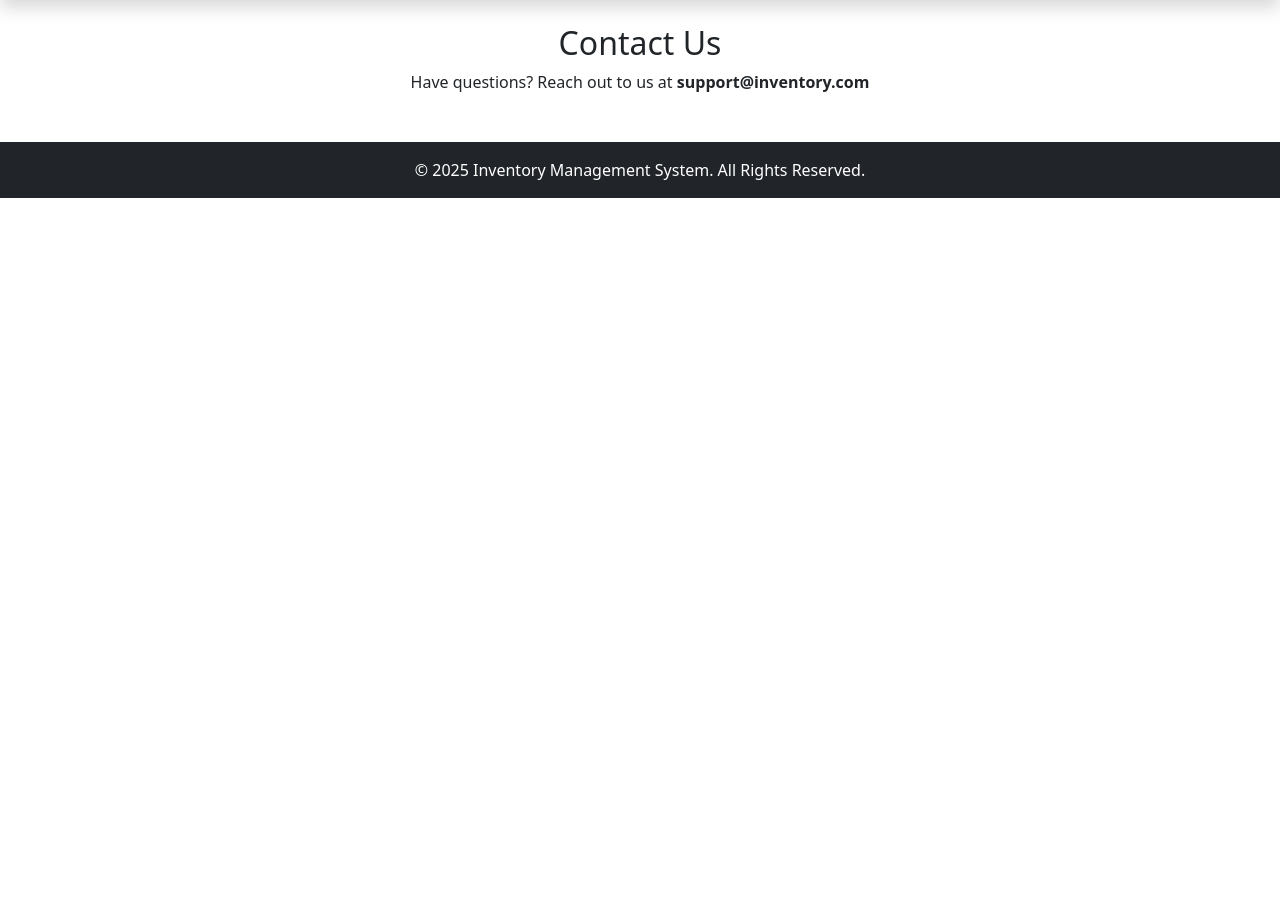
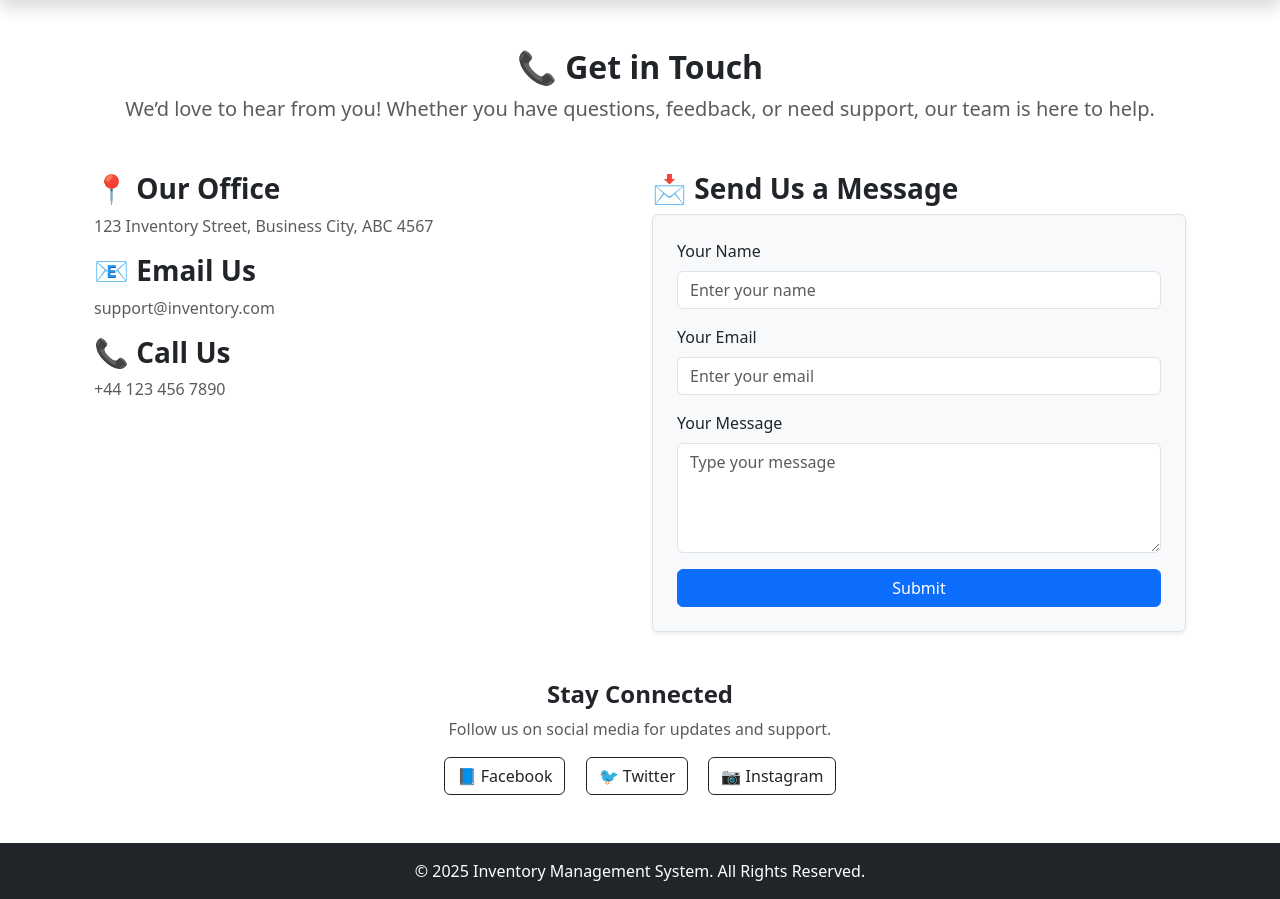
Before and after one commit to Purohit1999/inventory_management, a Django app: page /contact/ in a window 1280 px wide. Shown: the part 56-955 px from the top of the page. Before the commit the page ends 254 px from the top, so only its background shows below. Run offline with Django 5.2, Linux system fonts and the light colour scheme.

```diff
--- a/inventory/templates/inventory/contact.html
+++ b/inventory/templates/inventory/contact.html
@@ -3,8 +3,56 @@
 {% block title %}Contact Us{% endblock %}
 
 {% block content %}
-<div class="container text-center">
-    <h2>Contact Us</h2>
-    <p>Have questions? Reach out to us at <strong>support@inventory.com</strong></p>
+<div class="container mt-5">
+    <div class="text-center">
+        <h2 class="fw-bold">📞 Get in Touch</h2>
+        <p class="lead text-muted">
+            We’d love to hear from you! Whether you have questions, feedback, or need support, our team is here to help.
+        </p>
+    </div>
+
+    <!-- ✅ Contact Information -->
+    <div class="row mt-5">
+        <div class="col-md-6">
+            <h3 class="fw-semibold">📍 Our Office</h3>
+            <p class="text-muted">123 Inventory Street, Business City, ABC 4567</p>
+            <h3 class="fw-semibold">📧 Email Us</h3>
+            <p class="text-muted">support@inventory.com</p>
+            <h3 class="fw-semibold">📞 Call Us</h3>
+            <p class="text-muted">+44 123 456 7890</p>
+        </div>
+
+        <!-- ✅ Contact Form -->
+        <div class="col-md-6">
+            <h3 class="fw-semibold">📩 Send Us a Message</h3>
+            <form method="post" action="{% url 'inventory:contact' %}" class="border p-4 rounded bg-light shadow-sm">
+                {% csrf_token %}
+                <div class="mb-3">
+                    <label for="name" class="form-label">Your Name</label>
+                    <input type="text" class="form-control" id="name" name="name" required placeholder="Enter your name">
+                </div>
+                <div class="mb-3">
+                    <label for="email" class="form-label">Your Email</label>
+                    <input type="email" class="form-control" id="email" name="email" required placeholder="Enter your email">
+                </div>
+                <div class="mb-3">
+                    <label for="message" class="form-label">Your Message</label>
+                    <textarea class="form-control" id="message" name="message" rows="4" required placeholder="Type your message"></textarea>
+                </div>
+                <button type="submit" class="btn btn-primary w-100">Submit</button>
+            </form>
+        </div>
+    </div>
+
+    <!-- ✅ Social Media & Additional Contact -->
+    <div class="text-center mt-5">
+        <h4 class="fw-bold">Stay Connected</h4>
+        <p class="text-muted">
+            Follow us on social media for updates and support.
+        </p>
+        <a href="#" class="btn btn-outline-dark mx-2">📘 Facebook</a>
+        <a href="#" class="btn btn-outline-dark mx-2">🐦 Twitter</a>
+        <a href="#" class="btn btn-outline-dark mx-2">📷 Instagram</a>
+    </div>
 </div>
 {% endblock %}
--- a/inventory/urls.py
+++ b/inventory/urls.py
@@ -4,7 +4,7 @@ from django.conf import settings
 from django.conf.urls.static import static
 from .views import (
     home, add_product, update_product, delete_product,
-    upload_file, download_file, product_list, about_page
+    upload_file, download_file, product_list, about_page, contact_page  # ✅ Added contact_page
 )
 
 # ✅ Namespace for the app
@@ -19,6 +19,7 @@ urlpatterns = [
     path('download/', download_file, name='download_file'),  # ✅ Added Download route
     path('products/', product_list, name='product_list'),
     path('about/', about_page, name='about_page'),
+    path('contact/', contact_page, name='contact'),  # ✅ Added Contact Page Route
 
     # ✅ Authentication Views
     path('accounts/login/', auth_views.LoginView.as_view(template_name="registration/login.html"), name='login'),
--- a/inventory/views.py
+++ b/inventory/views.py
@@ -8,31 +8,59 @@ from django.views.decorators.csrf import csrf_exempt
 from django.views import View
 from django.contrib.auth.views import LogoutView
 from django.utils.decorators import method_decorator
+from django.core.mail import send_mail
+from django.conf import settings
 
 import pandas as pd
 
 from .models import Product
 from .forms import ProductForm, UploadFileForm
-from django.shortcuts import render
 
+
+# ===========================
+# ✅ Contact Page View (Updated)
+# ===========================
 def contact_page(request):
-    return render(request, 'inventory/contact.html')
+    """Handles contact form submissions and displays contact page."""
+    if request.method == "POST":
+        name = request.POST.get("name", "").strip()
+        email = request.POST.get("email", "").strip()
+        message = request.POST.get("message", "").strip()
+
+        if not (name and email and message):
+            messages.error(request, "⚠ All fields are required.")
+            return redirect("inventory:contact")
+
+        try:
+            # ✅ Send email notification (ensure email settings are configured)
+            send_mail(
+                subject=f"📩 Contact Inquiry from {name}",
+                message=message,
+                from_email=settings.DEFAULT_FROM_EMAIL,
+                recipient_list=["support@inventory.com"],  # Replace with actual support email
+                fail_silently=False,
+            )
+            messages.success(request, "✅ Your message has been sent successfully!")
+        except Exception as e:
+            messages.error(request, f"❌ Error sending message: {e}")
+
+        return redirect("inventory:contact")
+
+    return render(request, "inventory/contact.html")
 
 
 # ===========================
 # ✅ Home Page View
 # ===========================
-
 def home(request):
     """Displays all products on the home page."""
     products = Product.objects.all()
-    return render(request, 'inventory/home.html', {'products': products})
+    return render(request, "inventory/home.html", {"products": products})
 
 
 # ===========================
 # ✅ Product CRUD Operations
 # ===========================
-
 @login_required
 def add_product(request):
     """Add a new product manually."""
@@ -41,10 +69,10 @@ def add_product(request):
         if form.is_valid():
             form.save()
             messages.success(request, "✅ Product added successfully!")
-            return redirect('inventory:product_list')
+            return redirect("inventory:product_list")
     else:
         form = ProductForm()
-    return render(request, 'inventory/add_product.html', {'form': form})
+    return render(request, "inventory/add_product.html", {"form": form})
 
 
 @login_required
@@ -57,11 +85,11 @@ def update_product(request, product_id):
         if form.is_valid():
             form.save()
             messages.success(request, "✅ Product updated successfully!")
-            return redirect('inventory:product_list')
+            return redirect("inventory:product_list")
     else:
         form = ProductForm(instance=product)
 
-    return render(request, 'inventory/update_product.html', {'form': form, 'product': product})
+    return render(request, "inventory/update_product.html", {"form": form, "product": product})
 
 
 @login_required
@@ -70,13 +98,12 @@ def delete_product(request, product_id):
     product = get_object_or_404(Product, id=product_id)
     product.delete()
     messages.success(request, "❌ Product deleted successfully!")
-    return redirect('inventory:product_list')
+    return redirect("inventory:product_list")
 
 
 # ===========================
 # ✅ File Upload & Download
 # ===========================
-
 @login_required
 def upload_file(request):
     """Handles Excel/CSV file upload and inserts data into DB."""
@@ -84,13 +111,13 @@ def upload_file(request):
         uploaded_file = request.FILES["file"]
 
         # Validate file extension
-        allowed_extensions = ('.csv', '.xls', '.xlsx')
+        allowed_extensions = (".csv", ".xls", ".xlsx")
         if not uploaded_file.name.endswith(allowed_extensions):
             messages.error(request, "⚠ Invalid file format! Please upload CSV or Excel.")
             return redirect("inventory:upload_file")
 
         try:
-            if uploaded_file.name.endswith('.csv'):
+            if uploaded_file.name.endswith(".csv"):
                 df = pd.read_csv(uploaded_file)
             else:
                 df = pd.read_excel(uploaded_file)
@@ -129,8 +156,8 @@ def download_file(request):
         messages.warning(request, "⚠ No products available to download.")
         return redirect("inventory:product_list")
 
-    response = HttpResponse(content_type='text/csv')
-    response['Content-Disposition'] = 'attachment; filename=inventory_products.csv'
+    response = HttpResponse(content_type="text/csv")
+    response["Content-Disposition"] = "attachment; filename=inventory_products.csv"
 
     df = pd.DataFrame.from_records(products)
     df.to_csv(path_or_buf=response, index=False)
@@ -141,27 +168,24 @@ def download_file(request):
 # ===========================
 # ✅ Product List View
 # ===========================
-
 @login_required
 def product_list(request):
     """Displays all products in a list view."""
     products = Product.objects.all()
-    return render(request, 'inventory/product_list.html', {'products': products})
+    return render(request, "inventory/product_list.html", {"products": products})
 
 
 # ===========================
 # ✅ About Page
 # ===========================
-
 def about_page(request):
     """Displays information about the project."""
-    return render(request, 'inventory/about.html')
+    return render(request, "inventory/about.html")
 
 
 # ===========================
 # ✅ Authentication Views
 # ===========================
-
 def login_view(request):
     """Handles user login."""
     if request.method == "POST":
@@ -169,13 +193,13 @@ def login_view(request):
         if form.is_valid():
             user = authenticate(
                 request,
-                username=form.cleaned_data['username'],
-                password=form.cleaned_data['password']
+                username=form.cleaned_data["username"],
+                password=form.cleaned_data["password"],
             )
             if user is not None:
                 login(request, user)
                 messages.success(request, f"✅ Welcome {user.username}!")
-                return redirect('inventory:home')
+                return redirect("inventory:home")
             else:
                 messages.error(request, "❌ Invalid credentials.")
         else:
@@ -183,13 +207,14 @@ def login_view(request):
     else:
         form = AuthenticationForm()
 
-    return render(request, 'inventory/login.html', {'form': form})
+    return render(request, "inventory/login.html", {"form": form})
 
 
 # ✅ Custom Logout View (Handles POST and GET to avoid 405)
-@method_decorator(csrf_exempt, name='dispatch')
+@method_decorator(csrf_exempt, name="dispatch")
 class CustomLogoutView(LogoutView):
     """Custom logout that allows POST/GET (for Heroku deployments)."""
+
     def get(self, request, *args, **kwargs):
         return self.post(request, *args, **kwargs)
 
@@ -197,7 +222,6 @@ class CustomLogoutView(LogoutView):
 # ===========================
 # ✅ Custom Error Handling
 # ===========================
-
 def custom_404_view(request, exception):
     """Renders custom 404 error page."""
     return render(request, "inventory/404.html", status=404)
```
Also changed, not shown: inventory_management/settings.py (+136 -69 lines).
